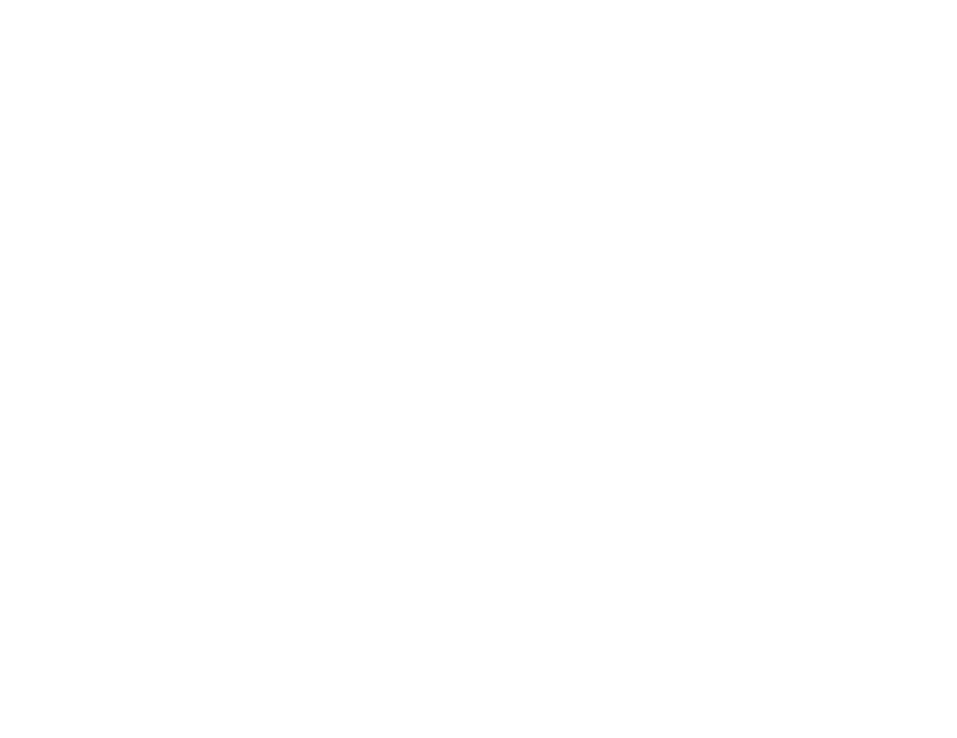
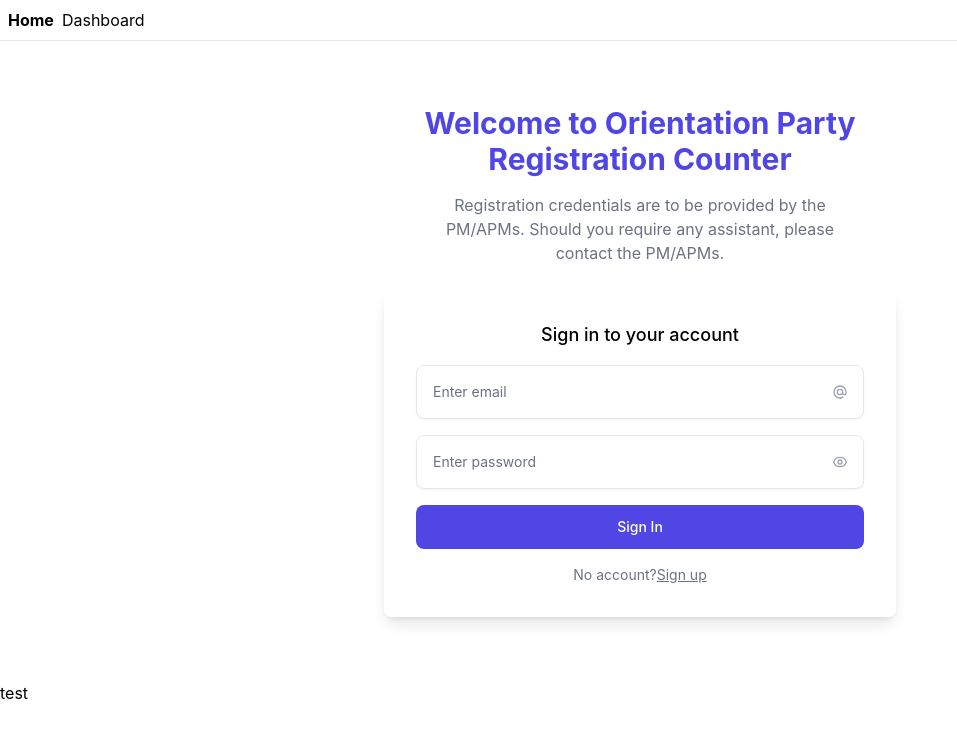
Before and after one commit to sravn25/registration_dashboard, a React (Vite) app: page / in a window 1280 px wide. Shown: the top 738 px of the page, without its empty margins (0-957 px from the left). Built offline with nearby package versions, Linux system fonts and the light colour scheme; no server answers.

Commit message:
added router for renavigation

```diff
--- a/src/App.tsx
+++ b/src/App.tsx
@@ -1,5 +1,27 @@
+import Login from "../src/components/auth/login";
+import Home from "./components/home";
+import { RouterProvider, createRouter } from "@tanstack/react-router";
+import { AuthProvider } from "./contexts/authContext";
+
+// Generated route tree
+import { routeTree } from "./routeTree.gen";
+
+// router instance
+const router = createRouter({ routeTree });
+
+// Register the router instance for type safety
+declare module "@tanstack/react-router" {
+  interface Register {
+    router: typeof router;
+  }
+}
+
 function App() {
-  return <></>;
+  return (
+    <AuthProvider>
+      <RouterProvider router={router} />
+    </AuthProvider>
+  );
 }
 
 export default App;
--- /dev/null
+++ b/src/routeTree.gen.ts
@@ -0,0 +1,48 @@
+/* prettier-ignore-start */
+
+/* eslint-disable */
+
+// @ts-nocheck
+
+// noinspection JSUnusedGlobalSymbols
+
+// This file is auto-generated by TanStack Router
+
+// Import Routes
+
+import { Route as rootRoute } from './routes/__root'
+import { Route as DashboardImport } from './routes/dashboard'
+import { Route as IndexImport } from './routes/index'
+
+// Create/Update Routes
+
+const DashboardRoute = DashboardImport.update({
+  path: '/dashboard',
+  getParentRoute: () => rootRoute,
+} as any)
+
+const IndexRoute = IndexImport.update({
+  path: '/',
+  getParentRoute: () => rootRoute,
+} as any)
+
+// Populate the FileRoutesByPath interface
+
+declare module '@tanstack/react-router' {
+  interface FileRoutesByPath {
+    '/': {
+      preLoaderRoute: typeof IndexImport
+      parentRoute: typeof rootRoute
+    }
+    '/dashboard': {
+      preLoaderRoute: typeof DashboardImport
+      parentRoute: typeof rootRoute
+    }
+  }
+}
+
+// Create and export the route tree
+
+export const routeTree = rootRoute.addChildren([IndexRoute, DashboardRoute])
+
+/* prettier-ignore-end */
--- /dev/null
+++ b/src/routes/__root.tsx
@@ -0,0 +1,20 @@
+import { createRootRoute, Link, Outlet } from "@tanstack/react-router";
+import { TanStackRouterDevtools } from "@tanstack/router-devtools";
+
+export const Route = createRootRoute({
+  component: () => (
+    <>
+      <div className="p-2 flex gap-2">
+        <Link to="/" className="[&.active]:font-bold">
+          Home
+        </Link>{" "}
+        <Link to="/dashboard" className="[&.active]:font-bold">
+          Dashboard
+        </Link>
+      </div>
+      <hr />
+      <Outlet />
+      <TanStackRouterDevtools />
+    </>
+  ),
+});
--- /dev/null
+++ b/src/routes/dashboard.tsx
@@ -0,0 +1,5 @@
+import { createFileRoute } from "@tanstack/react-router";
+
+export const Route = createFileRoute("/dashboard")({
+  component: () => <div>Hello /dashboard!</div>,
+});
--- /dev/null
+++ b/src/routes/index.tsx
@@ -0,0 +1,10 @@
+import { createFileRoute } from "@tanstack/react-router";
+import Login from "../components/auth/login";
+
+export const Route = createFileRoute("/")({
+  component: () => (
+    <div>
+      <Login />{" "}
+    </div>
+  ),
+});
```
Also changed, not shown: src/main.tsx (+6 -6 lines).
